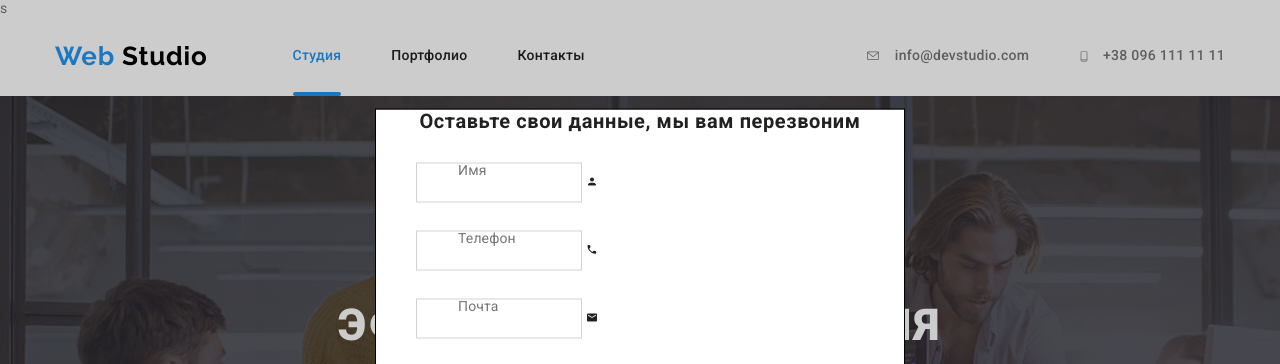
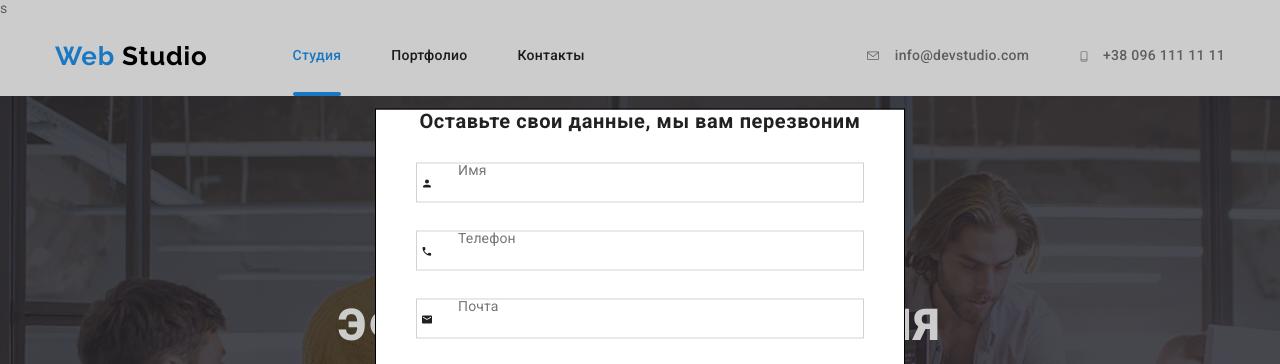
Before and after one commit to AntonVladychenko/goit-markup-hw-06, a plain HTML site: page index.html in a window 1280 px wide. Both pictures are taken after a click on the button "Заказать услугу". Shown: the top 364 px of the page. Drawn offline with Linux system fonts and the light colour scheme.

Commit message:
комит

```diff
--- a/css/style.css
+++ b/css/style.css
@@ -796,7 +796,9 @@ span {
   width: 100%;
 }
 .form-input {
+  position: relative;
   margin: 0;
+  width: 100%;
   height: 40px;
   font: inherit;
   border: 1px solid rgba(33, 33, 33, 0.2);
@@ -853,6 +855,9 @@ span {
   width: 12px;
   height: 12px;
   fill: #212121;
+  position: absolute;
+  top: 15px;
+  left: 45px;
 }
 .btn-forma {
   padding: 10px 32px;
```
